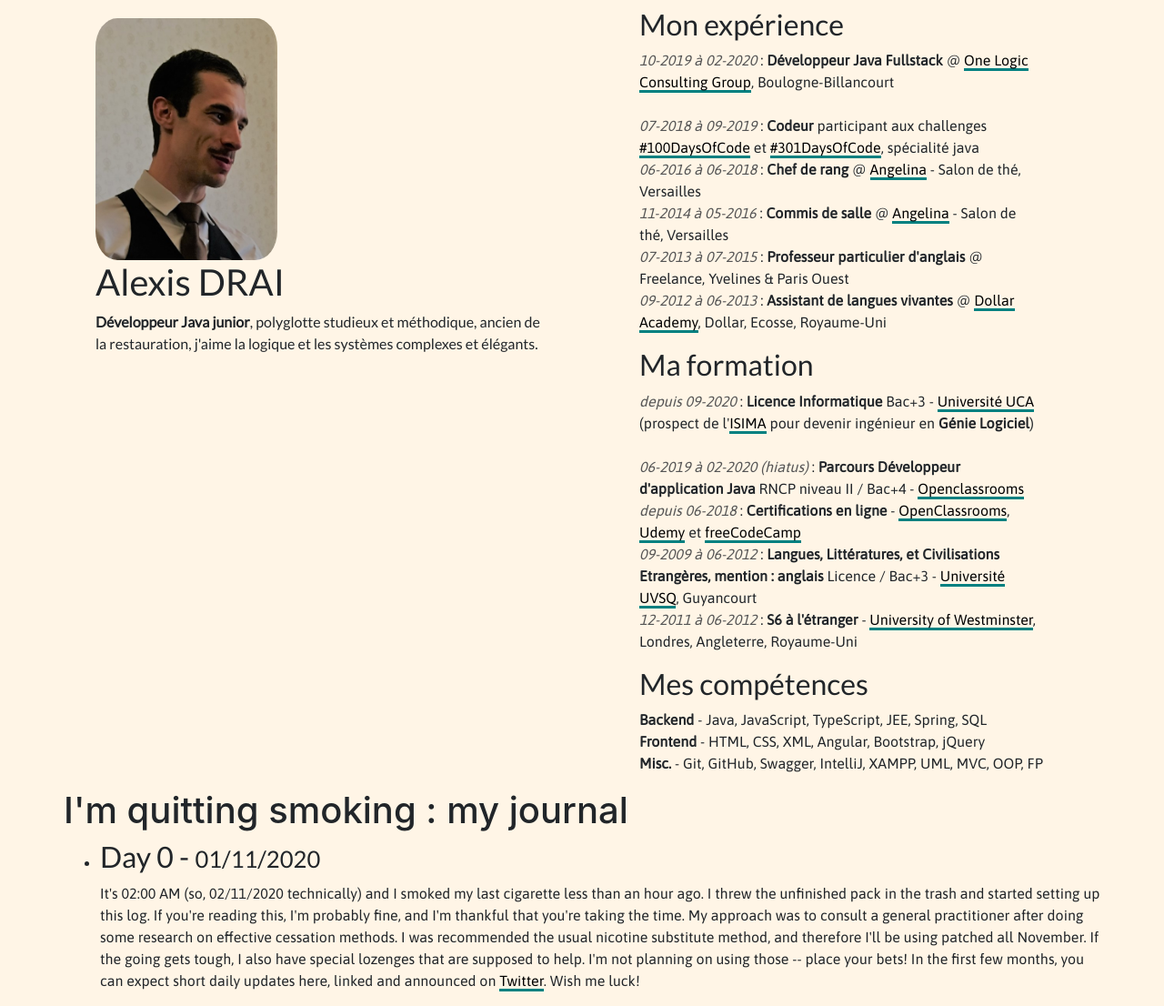
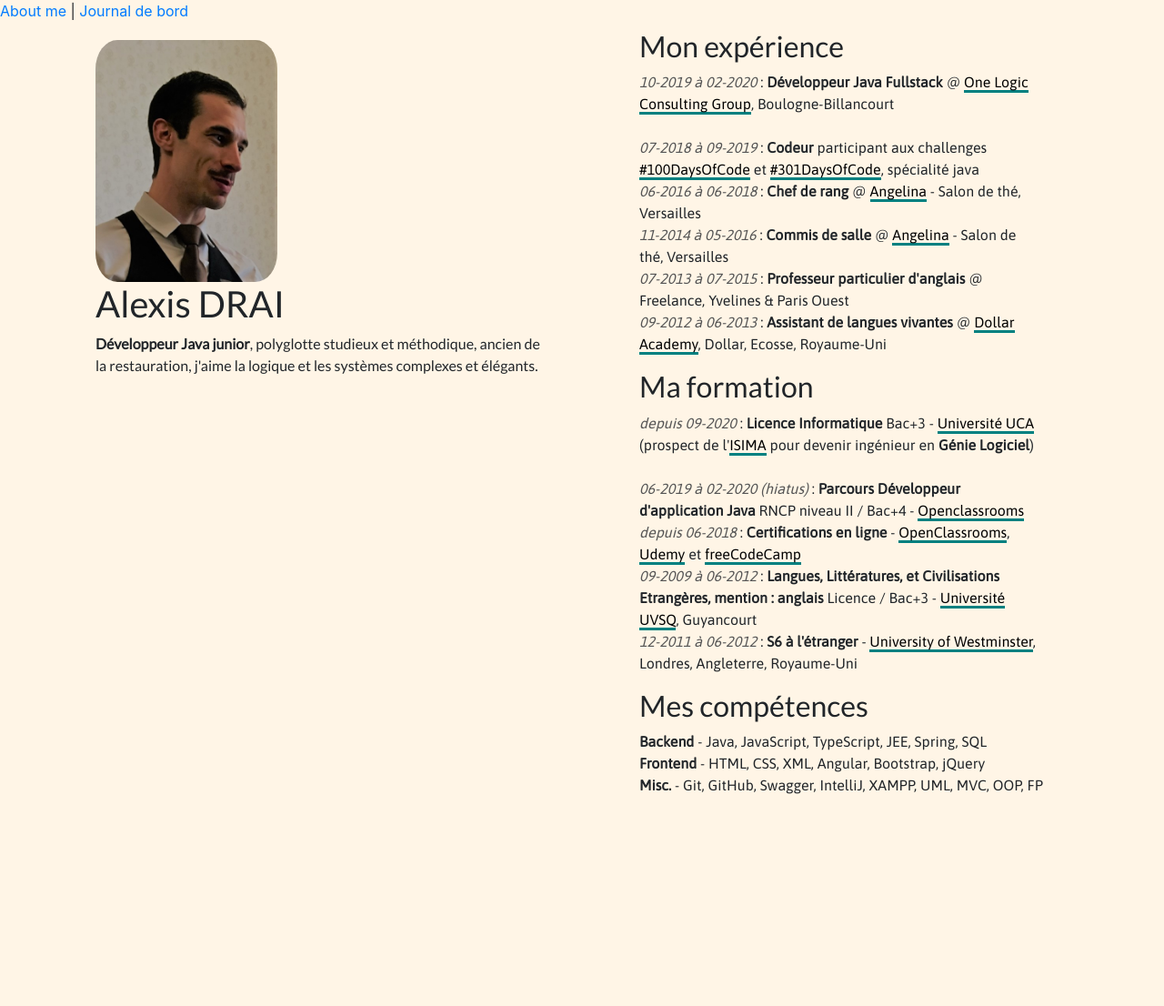
Before and after one commit to draialexis/alexisdrai, an Angular app: page /main in a window 1280 px wide. Shown: the whole page at 91% size. After the commit the page ends 891 px from the top, so only its background shows below. Built offline with nearby package versions, Linux system fonts and the light colour scheme.

Commit message:
Break everything trying to use routers

```diff
--- /dev/null
+++ b/src/app/app-routing.module.ts
@@ -0,0 +1,26 @@
+import {NgModule} from '@angular/core';
+import {RouterModule, Routes} from '@angular/router';
+import {MainComponent} from './components/main/main.component';
+import {SmokefreeComponent} from './components/smokefree/smokefree.component';
+import {PageNotFoundComponent} from './components/page-not-found/page-not-found.component';
+
+
+const appRoutes: Routes = [
+  {path: 'main', component: MainComponent},
+  {path: 'smokefree', component: SmokefreeComponent},
+  {path: '', redirectTo: '/main', pathMatch: 'full'},
+  {path: '**', component: PageNotFoundComponent}
+];
+
+@NgModule({
+  imports: [
+    RouterModule.forRoot(
+      appRoutes,
+      { enableTracing: true }
+    )
+  ],
+  exports: [
+    RouterModule
+  ]
+})
+export class AppRoutingModule {}
--- a/src/app/app.component.html
+++ b/src/app/app.component.html
@@ -1,3 +1,7 @@
+<nav>
+  <a class="button" routerLink="/main" routerLinkActive="activebutton">About me</a> |
+  <a class="button" routerLink="/smokefree" routerLinkActive="activebutton">Journal de bord</a>
+</nav>
 <div class="container">
   <div class="row">
     <div class="col-lg">
@@ -5,10 +9,10 @@
     </div>
     <div class="col-lg">
       <article id="main">
-        <app-main></app-main>
+<!--        <app-main></app-main>-->
+        <router-outlet></router-outlet>
       </article>
     </div>
-    <app-smokefree></app-smokefree>
   </div>
 </div>
 <app-footer></app-footer>
--- /dev/null
+++ b/src/app/components/page-not-found/page-not-found.component.html
@@ -0,0 +1,2 @@
+<h2>Page Not Found</h2>
+<p>We couldn't find that page! Not even with x-ray vision.</p>
--- /dev/null
+++ b/src/app/components/page-not-found/page-not-found.component.ts
@@ -0,0 +1,15 @@
+import { Component, OnInit } from '@angular/core';
+
+@Component({
+  selector: 'app-page-not-found',
+  templateUrl: './page-not-found.component.html',
+  styleUrls: ['./page-not-found.component.css']
+})
+export class PageNotFoundComponent implements OnInit {
+
+  constructor() { }
+
+  ngOnInit(): void {
+  }
+
+}
```
Also changed, not shown: src/app/app.module.ts (+16 -10 lines), src/app/components/page-not-found/page-not-found.component.css (added), 1 other file (tests, documents, lock files or other folders).
